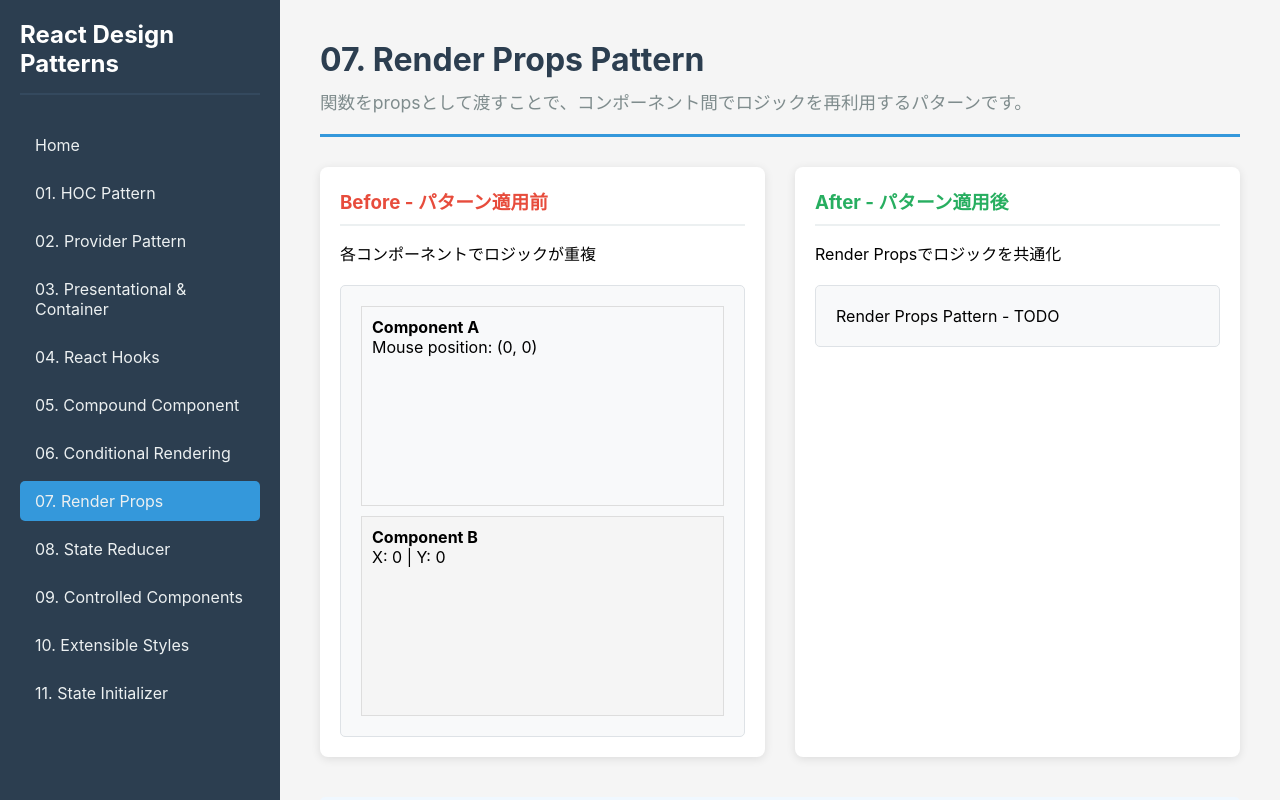
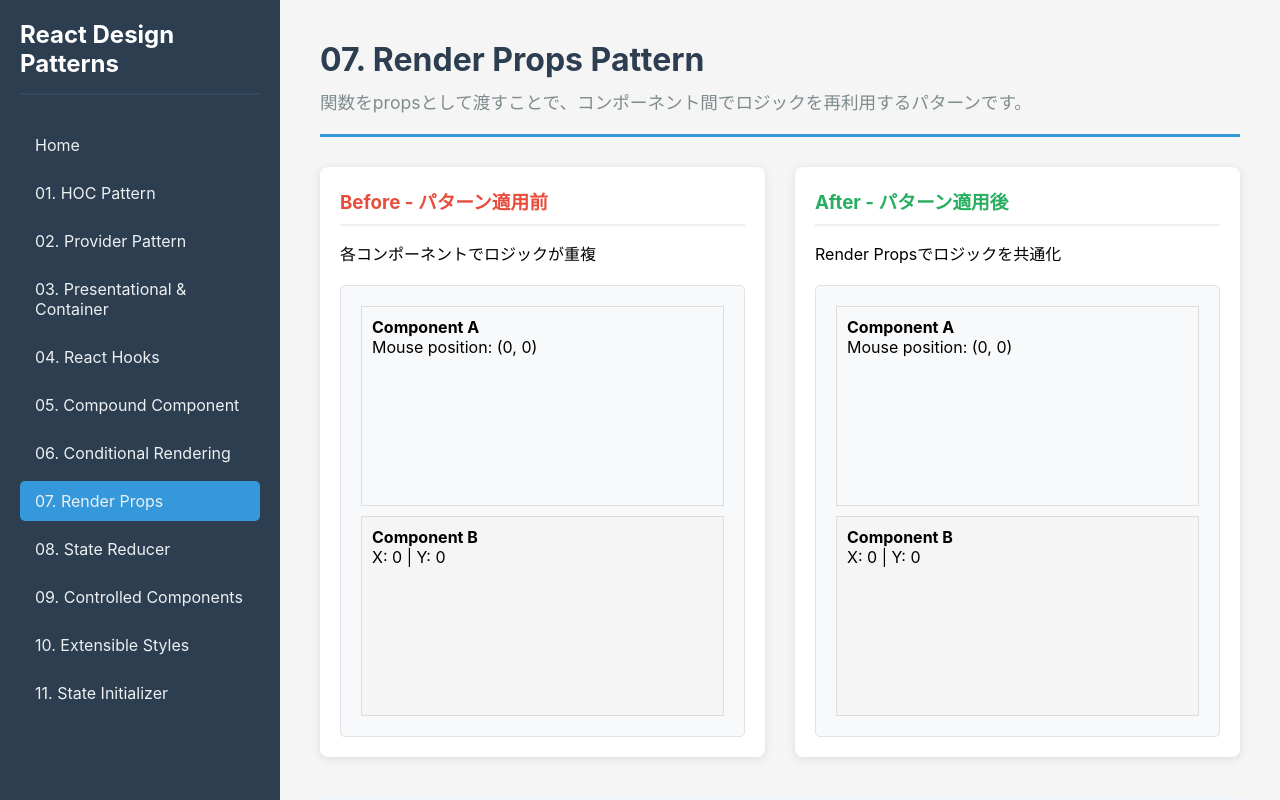
Before and after one commit to ekity1002/React-Design-Pattern-Practice, a React (Vite) app: page /render-props in a window 1280 px wide. Shown: the top 800 px of the page. Built offline with nearby package versions, Linux system fonts and the light colour scheme; the HTML template or start-up script is replaced by a standard one.

Commit message:
Render Props

```diff
--- a/src/patterns/07-render-props/After.tsx
+++ b/src/patterns/07-render-props/After.tsx
@@ -7,9 +7,81 @@
 // 3. マウス位置を引数として渡す
 // 4. ロジックを共通化しつつ、表示は柔軟にカスタマイズ可能
 
-function App() {
-  // TODO: Render Propsパターンで実装
-  return <div>Render Props Pattern - TODO</div>
+import type { MouseEventHandler } from 'react'
+import { useCallback, useState } from "react"
+
+type Position = {
+  x: number
+  y: number
 }
 
+function useMouseTracker() {
+  const [position, setPosition] = useState<Position>({ x: 0, y: 0 })
+
+  // ReactのSyntheticEvent用の型（divに付ける想定）
+  const onMouseMove: MouseEventHandler<HTMLDivElement> = useCallback((e) => {
+    setPosition({ x: e.clientX, y: e.clientY })
+  }, [])
+
+  /**
+   * JSXで書きやすいように「付与するprops一式」を返す
+   * （実務でもよくあるパターン）
+   */
+  const bind = { onMouseMove }
+
+  return { position, bind }
+}
+
+function MouseTrackerA() {
+  const { position, bind } = useMouseTracker()
+
+  return (
+    <div
+      {...bind}
+      style={{
+        height: '200px',
+        border: '1px solid #ddd',
+        padding: '10px',
+        marginBottom: '10px'
+      }}
+    >
+      <h4>Component A</h4>
+      <p>
+        Mouse position: ({position.x}, {position.y})
+      </p>
+    </div>
+  )
+}
+
+function MouseTrackerB() {
+  const { position, bind } = useMouseTracker()
+
+  return (
+    <div
+      {...bind}
+      style={{
+        height: '200px',
+        border: '1px solid #ddd',
+        padding: '10px',
+        backgroundColor: '#f5f5f5'
+      }}
+    >
+      <h4>Component B</h4>
+      <p>
+        X: {position.x} | Y: {position.y}
+      </p>
+    </div>
+  )
+}
+
+function App() {
+  return (
+    <div>
+      <MouseTrackerA />
+      <MouseTrackerB />
+    </div>
+  )
+}
+
+
 export default App
```
